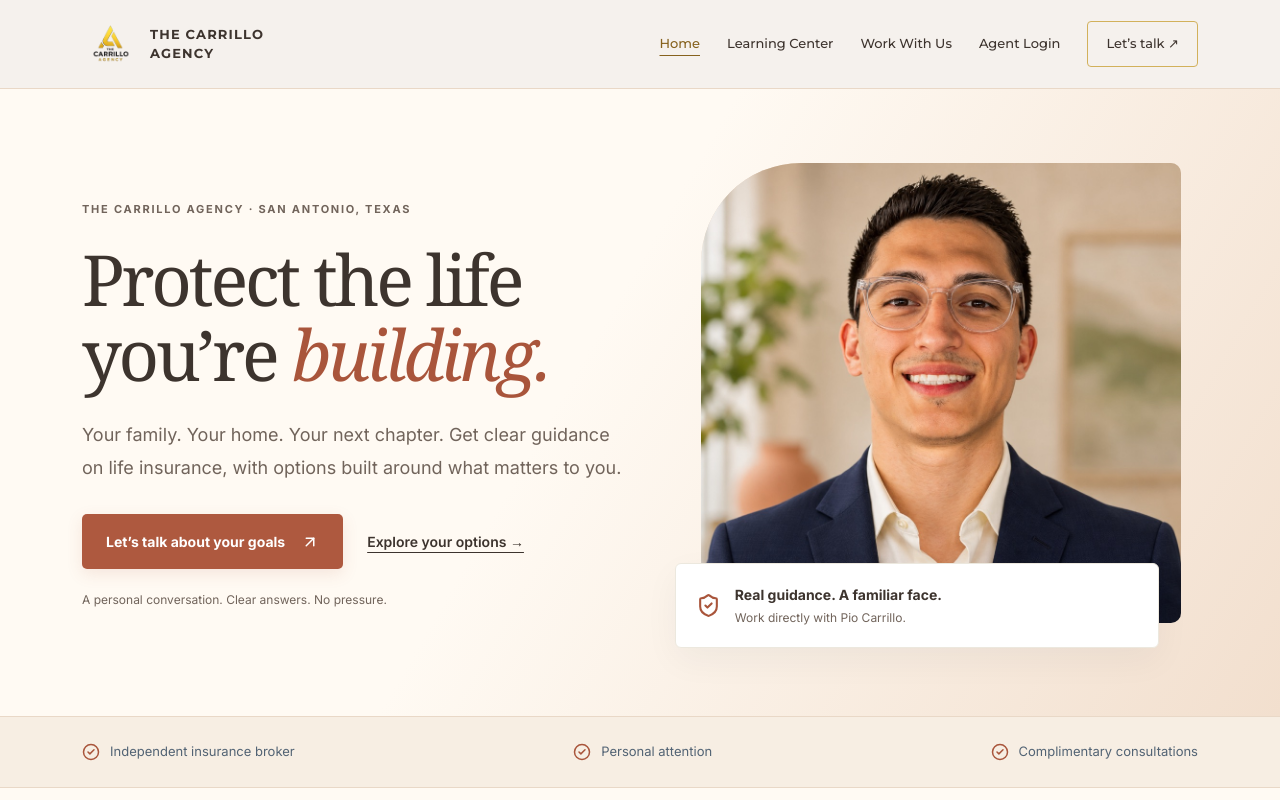
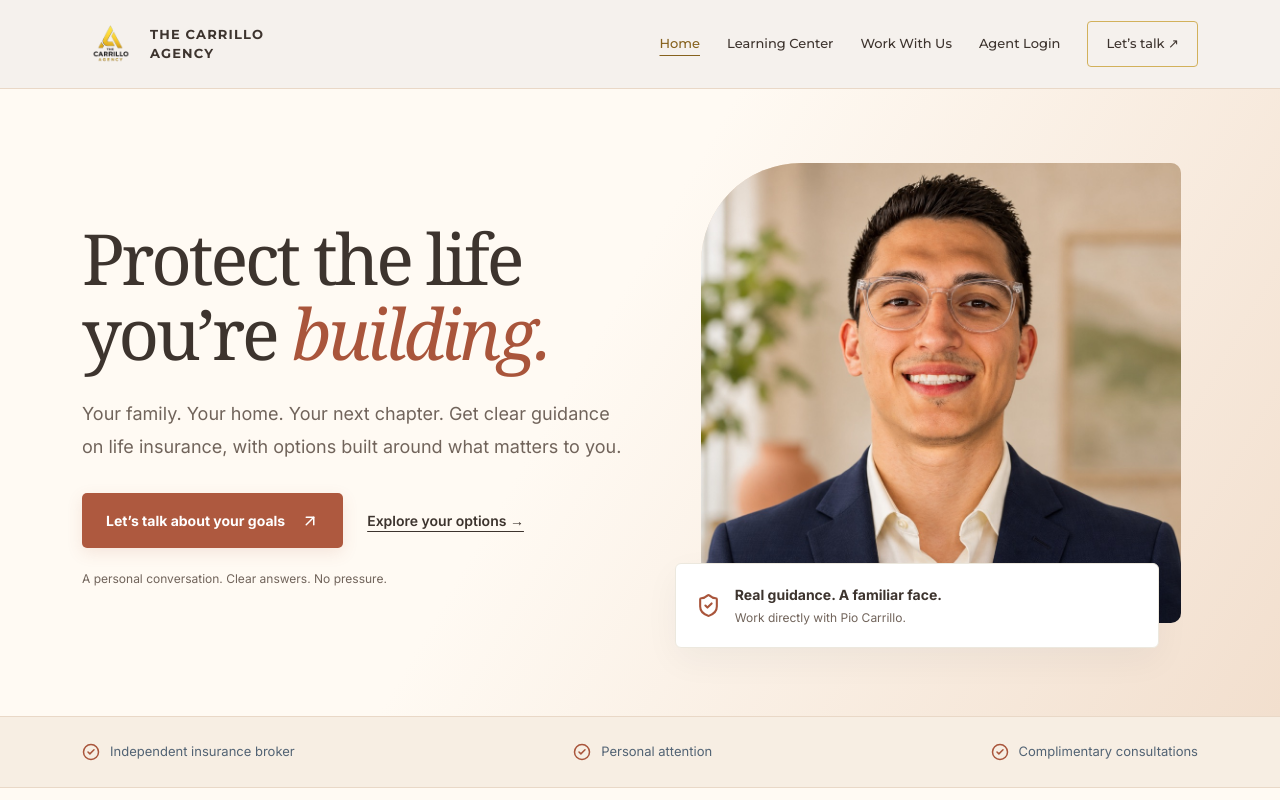
Before and after one commit to piocarrillo17/carrillo-agency-site, a Next.js app: page / in a window 1280 px wide. Shown: the top 800 px of the page. Built offline with nearby package versions, Linux system fonts and the light colour scheme.

Commit message:
Remove agency location line above homepage headline

```diff
--- a/app/(public)/page.tsx
+++ b/app/(public)/page.tsx
@@ -17,7 +17,7 @@ const topics = [
 export default function Home() {
   return <main className="agency-home" id="main-content">
     <section className="agency-hero"><div className="agency-wrap agency-split">
-      <div><p className="agency-eyebrow">THE CARRILLO AGENCY · SAN ANTONIO, TEXAS</p><h1>Protect the life<br />you’re <em>building.</em></h1><p className="agency-lead">Your family. Your home. Your next chapter. Get clear guidance on life insurance, with options built around what matters to you.</p><div className="agency-actions"><Link className="agency-button" href="/quote">Let’s talk about your goals <ArrowUpRight size={18} /></Link><Link className="agency-text-link" href="/learn">Explore your options →</Link></div><p className="agency-small">A personal conversation. Clear answers. No pressure.</p></div>
+      <div><h1>Protect the life<br />you’re <em>building.</em></h1><p className="agency-lead">Your family. Your home. Your next chapter. Get clear guidance on life insurance, with options built around what matters to you.</p><div className="agency-actions"><Link className="agency-button" href="/quote">Let’s talk about your goals <ArrowUpRight size={18} /></Link><Link className="agency-text-link" href="/learn">Explore your options →</Link></div><p className="agency-small">A personal conversation. Clear answers. No pressure.</p></div>
       <div className="agency-hero-photo"><Image src="/headshot-professional.jpg" alt="Pio Carrillo, your independent insurance broker" width={620} height={700} priority /><div className="agency-photo-note"><ShieldCheck size={25} /><div><strong>Real guidance. A familiar face.</strong><span>Work directly with Pio Carrillo.</span></div></div></div>
     </div></section>
     <section className="agency-trust"><div className="agency-wrap"><span><CircleCheck size={18} /> Independent insurance broker</span><span><CircleCheck size={18} /> Personal attention</span><span><CircleCheck size={18} /> Complimentary consultations</span></div></section>
```
